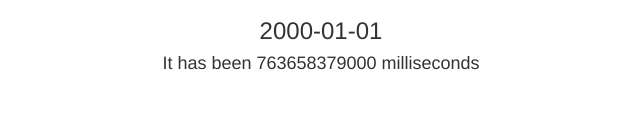
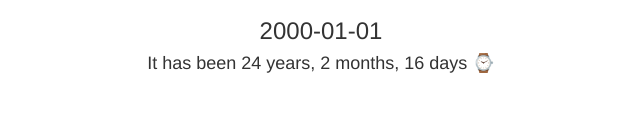
Before and after one commit to kazvee/time-tracker, a React (Create React App) app: page / in a window 1280 px wide. Shown: the part 163-300 px from the top of the page, without its empty margins (319-959 px from the left). Built offline with nearby package versions, Linux system fonts and the light colour scheme.

Commit message:
refactor: improve readability of timeSince in Stats component

```diff
--- a/src/components/Stats.js
+++ b/src/components/Stats.js
@@ -6,7 +6,14 @@ class Stats extends Component {
     let otherDate = new Date(date).getTime();
     let difference = Math.abs(today - otherDate);
 
-    return `${difference} milliseconds`;
+    let days = Math.floor(difference / (1000 * 3600 * 24));
+    let years = Math.floor(days / 365);
+    days -= years * 365;
+
+    let months = Math.floor(days / 31);
+    days -= months * 31;
+
+    return `${years} years, ${months} months, ${days} days ⌚`;
   }
 
   render() {
```
